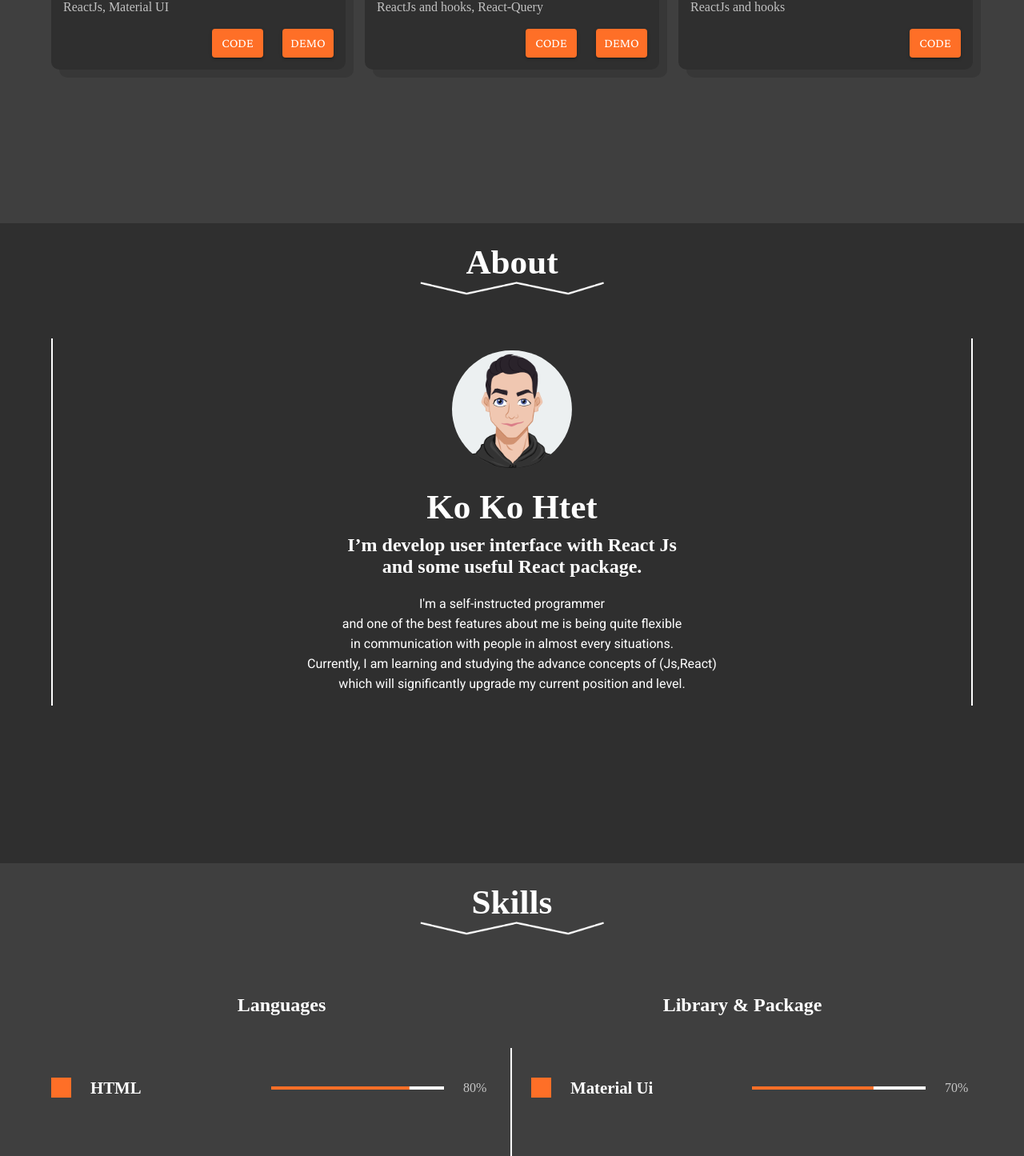
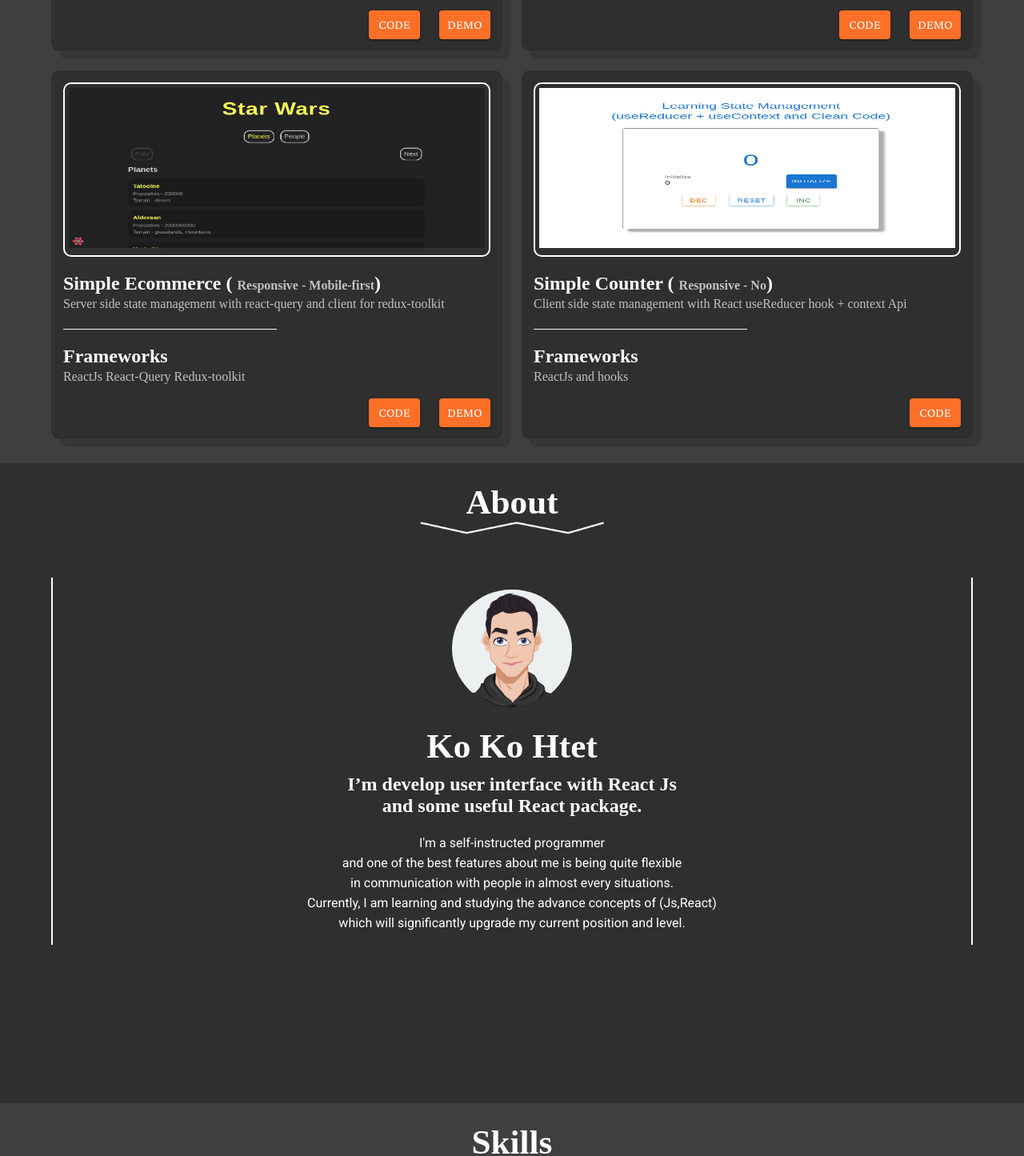
Before and after one commit to k2htet/portfolio, a React (Create React App) app: page / in a window 1280 px wide. Shown: the part 1318-2763 px from the top of the page at 80% size. Built offline with nearby package versions, Linux system fonts and the light colour scheme.

Commit message:
add ecommerce

```diff
--- a/src/data/data.js
+++ b/src/data/data.js
@@ -18,6 +18,15 @@ export const data = [
     link: "https://github.com/k2htet/Starwar",
     live: "https://starwar-mu.vercel.app/",
     responsive: "No",
+  },
+  {
+    title: "Simple Ecommerce",
+    img: starwar,
+    des: "Server side state management with react-query and client for redux-toolkit",
+    lang: ["ReactJs ", "React-Query ", "Redux-toolkit"],
+    link: "https://github.com/k2htet/fakestore",
+    live: "https://kkstore.vercel.app/",
+    responsive: "Mobile-first",
   },
   {
     title: "Simple Counter",
@@ -49,8 +58,8 @@ export const skillsData = [
 ];
 
 export const lib = [
-  { title: "Material Ui", value: 70 },
-  { title: "Tailwind CSS", value: 70 },
+  { title: "Material Ui,Tailwind CSS", value: 70 },
+  { title: "Redux-Toolkit", value: 60 },
   { title: "React-Query", value: 60 },
   { title: "Git & Github", value: 60 },
 ];
--- a/src/pages/Portfolio.jsx
+++ b/src/pages/Portfolio.jsx
@@ -41,7 +41,7 @@ const Portfolio = () => {
               xs={12}
               sm={12}
               md={6}
-              lg={4}
+              lg={6}
               id={item.title}
               key={item.title}
               component={motion.div}
```
